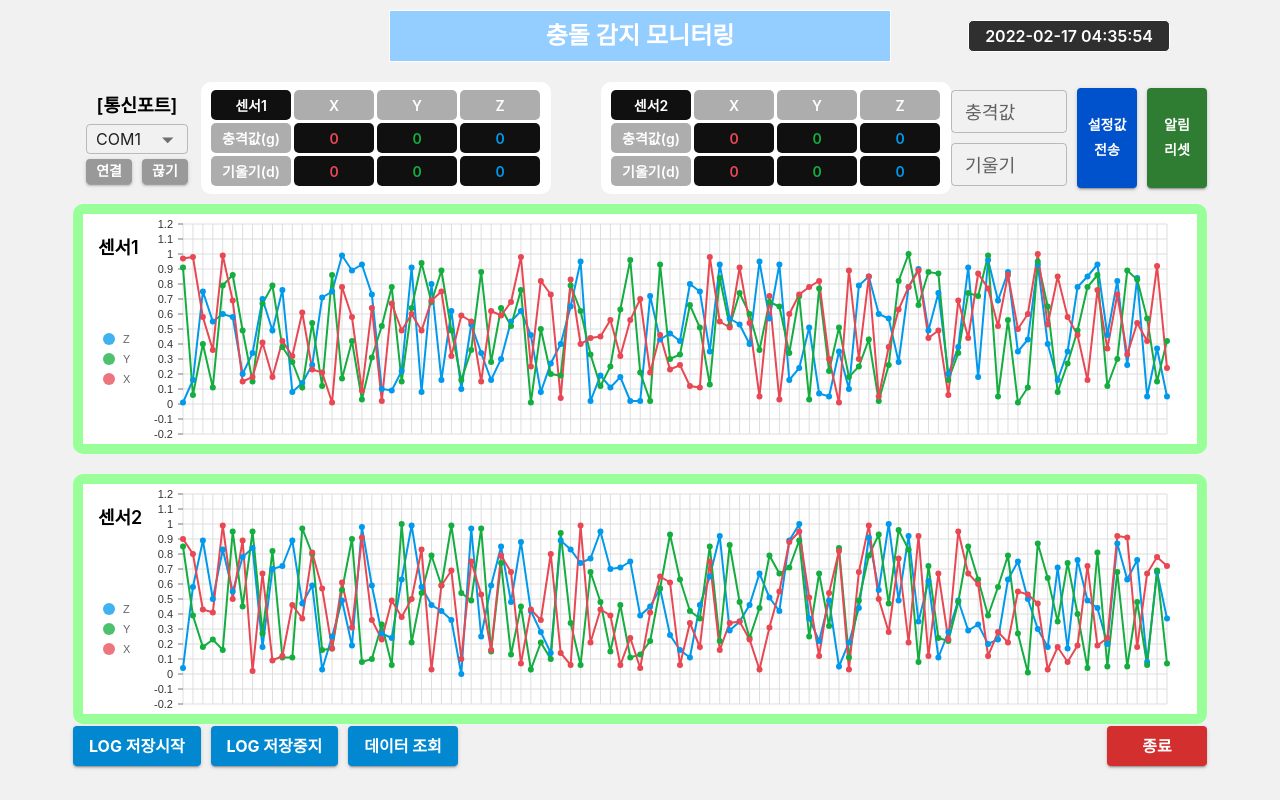
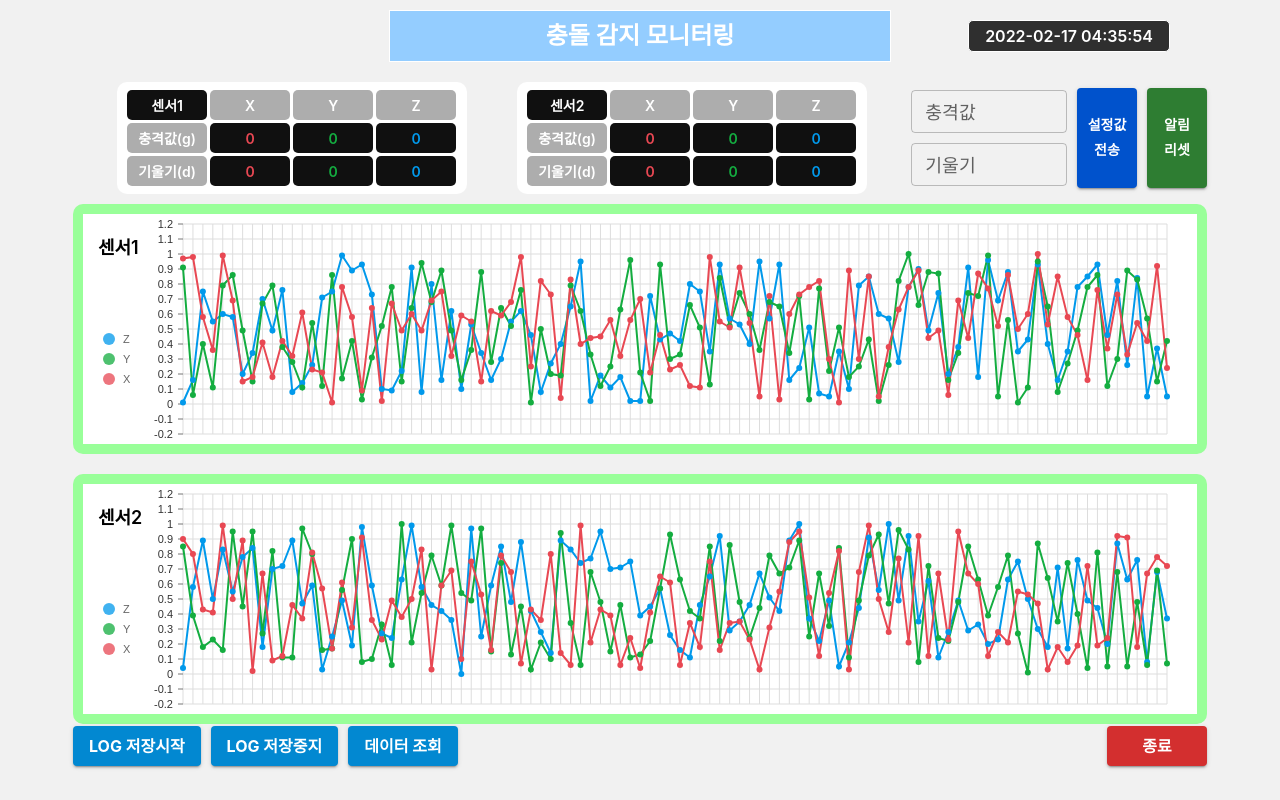
Before and after one commit to hei5enbug/collision-detector-front, a React (Create React App) app: page / in a window 1280 px wide. Built offline with nearby package versions, Linux system fonts and the light colour scheme.

Commit message:
fix : Remove PortController.tsx

```diff
--- a/src/components/PortController.tsx
+++ /dev/null
@@ -1,63 +0,0 @@
-import { memo, useState } from "react";
-import { Stack, MenuItem, Button, Select, Typography, styled } from "@mui/material";
-import { flexCenter } from "../lib/styleUtil";
-
-function PortController() {
-	const [port, setPort] = useState("COM1");
-
-	const handleChange = (value: string) => {
-		setPort(value);
-	};
-
-	const CustomButton = styled(Button)({
-		color: "#ffffff",
-		minWidth: 0,
-		fontSize: 14,
-		fontWeight: 700,
-		padding: "0 10px",
-		":hover": {
-			backgroundColor: "secondary",
-		},
-	});
-
-	return (
-		<Stack sx={{ ...flexCenter(), flexDirection: "column", width: 200 }} spacing="5px">
-			<Typography sx={{ fontWeight: 600 }}>[통신포트]</Typography>
-
-			<Select
-				sx={{
-					height: 30,
-					"& .MuiInputBase-root": {
-						width: 100,
-						borderRadius: 4,
-						fontSize: 16,
-						fontWeight: 600,
-						padding: 0,
-					},
-					"& .MuiOutlinedInput-input": {
-						width: 60,
-						fontSize: 16,
-						padding: "0 10px",
-					},
-				}}
-				value={port}
-				onChange={({ target }) => handleChange(target.value)}
-			>
-				<MenuItem value={"COM1"}>COM1</MenuItem>
-				<MenuItem value={"COM2"}>COM2</MenuItem>
-				<MenuItem value={"COM3"}>COM3</MenuItem>
-			</Select>
-
-			<Stack direction="row" spacing="10px">
-				<CustomButton variant="contained" color="secondary">
-					연결
-				</CustomButton>
-				<CustomButton variant="contained" color="secondary">
-					끊기
-				</CustomButton>
-			</Stack>
-		</Stack>
-	);
-}
-
-export default memo(PortController);
--- a/src/components/container/MainContainer.tsx
+++ b/src/components/container/MainContainer.tsx
@@ -2,14 +2,12 @@ import { memo } from "react";
 import { Box, Stack } from "@mui/material";
 import GraphContainer from "./GraphContainer";
 import TableContainer from "./TableContainer";
-import PortController from "../PortController";
 import ValueSender from "../ValueSender";
 
 function MainContainer(): JSX.Element {
 	return (
 		<Stack sx={{ alignItems: "center", width: "100%", height: "80%", marginY: "20px" }} direction="column" spacing="10px">
 			<Box sx={{ display: "flex", justifyContent: "space-between", width: "90%" }}>
-				<PortController />
 				<TableContainer />
 				<ValueSender />
 			</Box>
```
